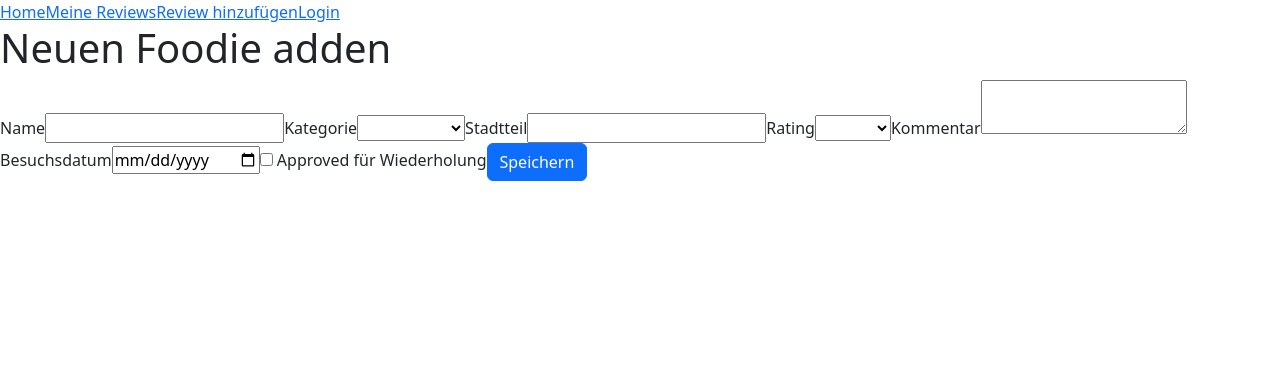
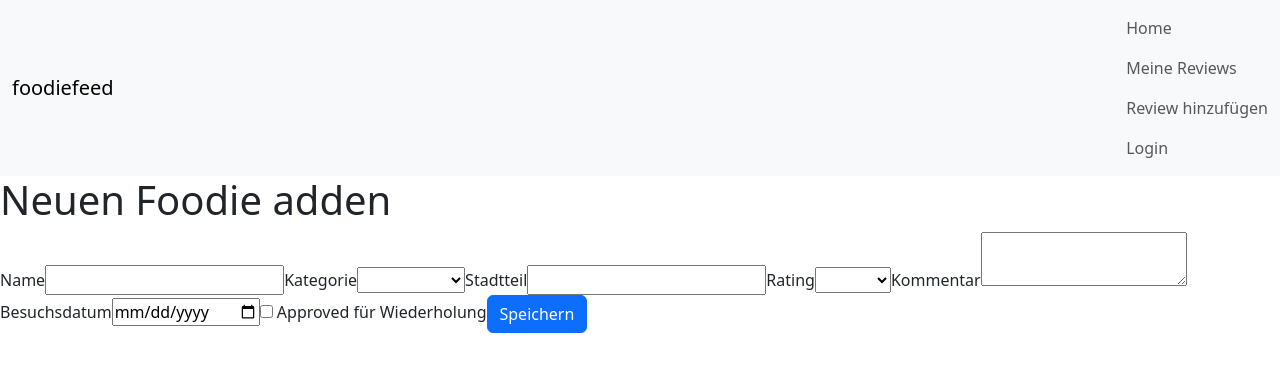
Before and after one commit to DaniaM16/foodiefeed-frontend, an Angular app: page /add-review in a window 1280 px wide. Shown: the top 372 px of the page. Built offline with nearby package versions, Linux system fonts and the light colour scheme.

Commit message:
navbar mit bootstrap gestaltet

```diff
--- a/src/app/navbar/navbar.html
+++ b/src/app/navbar/navbar.html
@@ -1,6 +1,14 @@
-<nav>
-<a routerLink="/">Home</a>
-<a routerLink="/reviews">Meine Reviews</a>
-<a routerLink="/add-review">Review hinzufügen</a>
-<a routerLink="/login">Login</a>
+<nav class="navbar <navbar-expand-Ig bg-body-tertiary">
+<div class="container-fluid">
+
+    <a class="navbar-brand" routerlink="/">foodiefeed</a>
+
+<div class="navbar-nav">
+    <a class="nav-link" routerLink="/">Home</a>
+    <a class="nav-link" routerLink="/reviews">Meine Reviews</a>
+    <a class="nav-link" routerLink="/add-review">Review hinzufügen</a>
+    <a class="nav-link" routerLink="/login">Login</a>
+</div>
+
+</div>
 </nav>
```
